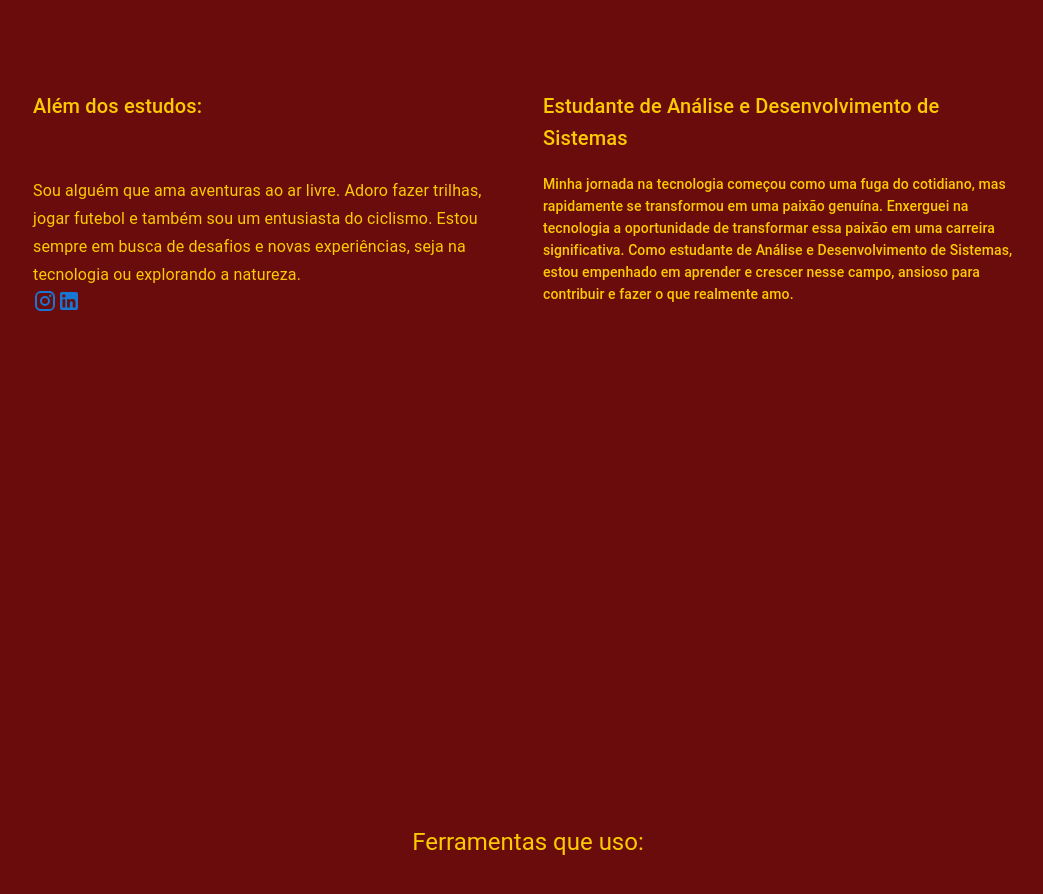
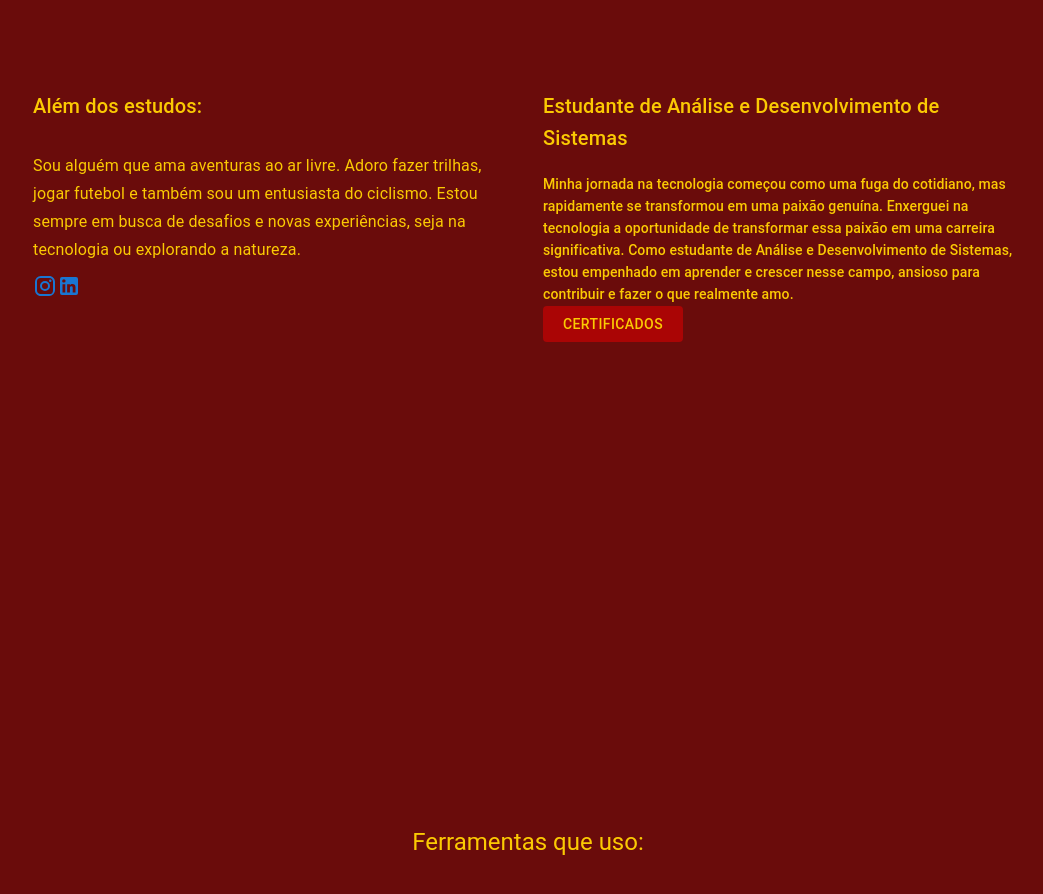
Before and after one commit to lemosdiego/portifolio2, a Next.js app: page / in a window 1280 px wide. Shown: the part 960-1854 px from the top of the page, without its empty margins (112-1155 px from the left). Built offline with nearby package versions, Linux system fonts and the light colour scheme.

Commit message:
certificados

```diff
--- a/src/app/components/Sobre/index.tsx
+++ b/src/app/components/Sobre/index.tsx
@@ -1,4 +1,4 @@
-import { Grid, Link, Typography } from "@mui/material"
+import { Button, Grid, Link, Typography } from "@mui/material"
 import InstagramIcon from '@mui/icons-material/Instagram';
 import LinkedInIcon from '@mui/icons-material/LinkedIn';
 
@@ -8,8 +8,8 @@ export const AboutMe = () => {
     <Grid id="sobre" container justifyContent="center" sx={{flexDirection: { xs: "block", md: "row" }, gap: { xs:"10px", md: "30px" }, padding: { xs: "40px", ms: "40px" }, height:{xs:"90%", md:"100%"}, background:"#6A0C0B"}} >
       <Grid item sx={{ height: { xs: "250px", md: "100%" }, width: { xs: "100%", md: "40%" }, paddingTop:{md:"170px"}}} textAlign="left" >
         <Typography color="#FBCA03" variant='h6' sx={{paddingTop:{xs:"10px", md:"40px"}}}>Além dos estudos:</Typography>
-        <Typography color="#FBCA03" variant='subtitle1' sx={{paddingTop:{xs:"10px", md:"55px"}}}>Sou alguém que ama aventuras ao ar livre. Adoro fazer trilhas, jogar futebol e também sou um entusiasta do ciclismo. Estou sempre em busca de desafios e novas experiências, seja na tecnologia ou explorando a natureza.</Typography>
-        <Grid>
+        <Typography color="#FBCA03" variant='subtitle1' sx={{paddingTop:{xs:"10px", md:"30px"}}}>Sou alguém que ama aventuras ao ar livre. Adoro fazer trilhas, jogar futebol e também sou um entusiasta do ciclismo. Estou sempre em busca de desafios e novas experiências, seja na tecnologia ou explorando a natureza.</Typography>
+        <Grid paddingTop="10px">
         <Link href="https://www.instagram.com/washington.lemos_/" target="_blank">
         <InstagramIcon />
         </Link>
@@ -17,7 +17,6 @@ export const AboutMe = () => {
         <LinkedInIcon />
         </Link>
         </Grid>
-
       </Grid>
       <Grid
         sx={{ width: { xs: "100%", md: "40%" }, height: { xs: "300px", md: "100%" }, paddingTop:{ md:"160px"}}}
@@ -29,6 +28,9 @@ export const AboutMe = () => {
         <Typography color="#FBCA03" variant='h6' sx={{paddingTop:{xs:"20px", md:"50px"}}}>Estudante de Análise e Desenvolvimento de Sistemas</Typography>
         <Typography color="#FBCA03" variant='subtitle2' sx={{paddingTop:{xs:"20px", md:"20px"}}}>Minha jornada na tecnologia começou como uma fuga do cotidiano, mas rapidamente se transformou em uma paixão genuína. Enxerguei na tecnologia a oportunidade de transformar essa paixão em uma carreira significativa. Como estudante de Análise e Desenvolvimento de Sistemas, estou empenhado em aprender e crescer nesse campo, ansioso para contribuir e fazer o que realmente amo.
       </Typography>
+      <Link href="https://github.com/lemosdiego/Certificados" target="_blank">
+        <Button sx={{width:"140px", color:"#FBCA03",background:"#AA0505"}}>Certificados</Button>
+        </Link>
       </Grid>
     </Grid>
   )
```
